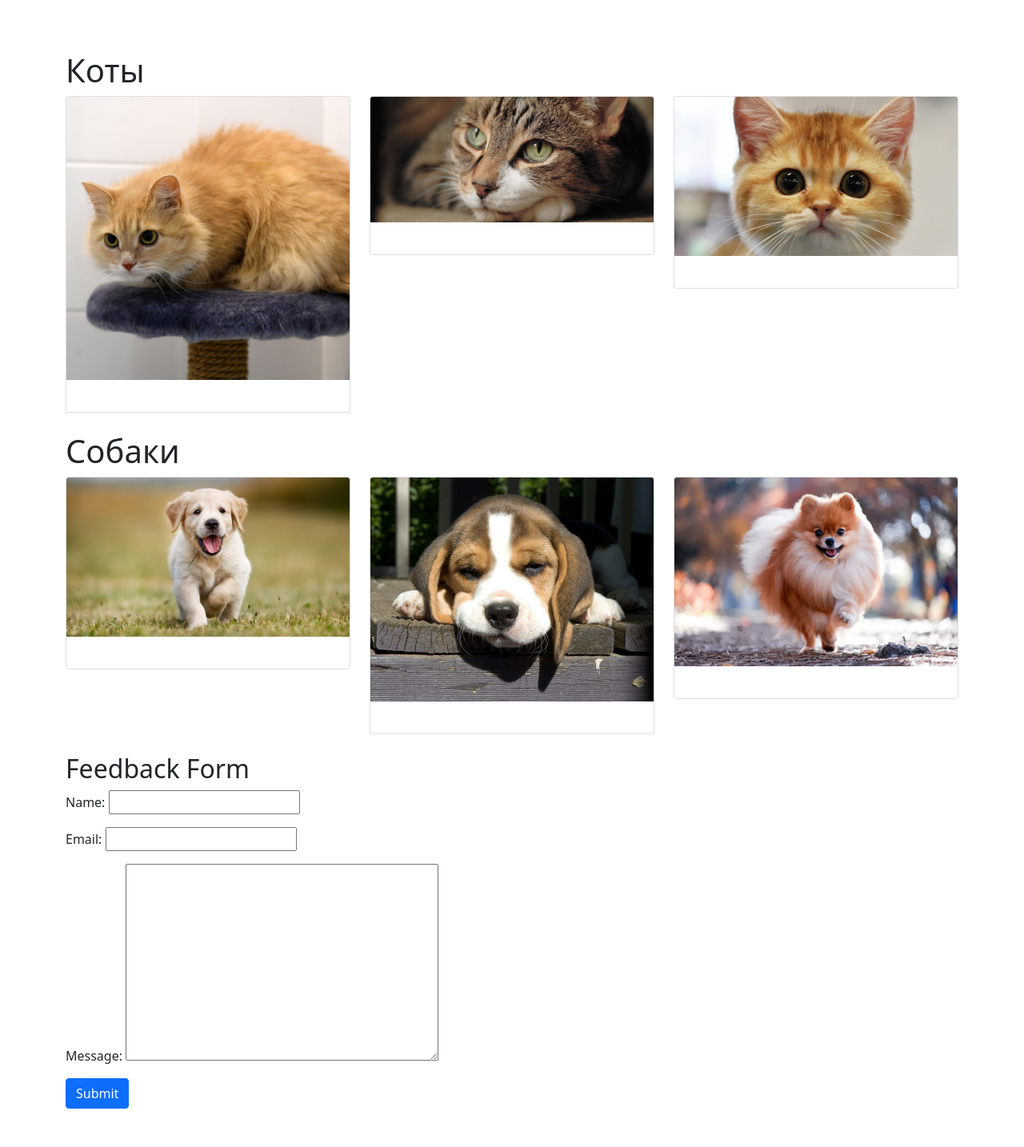
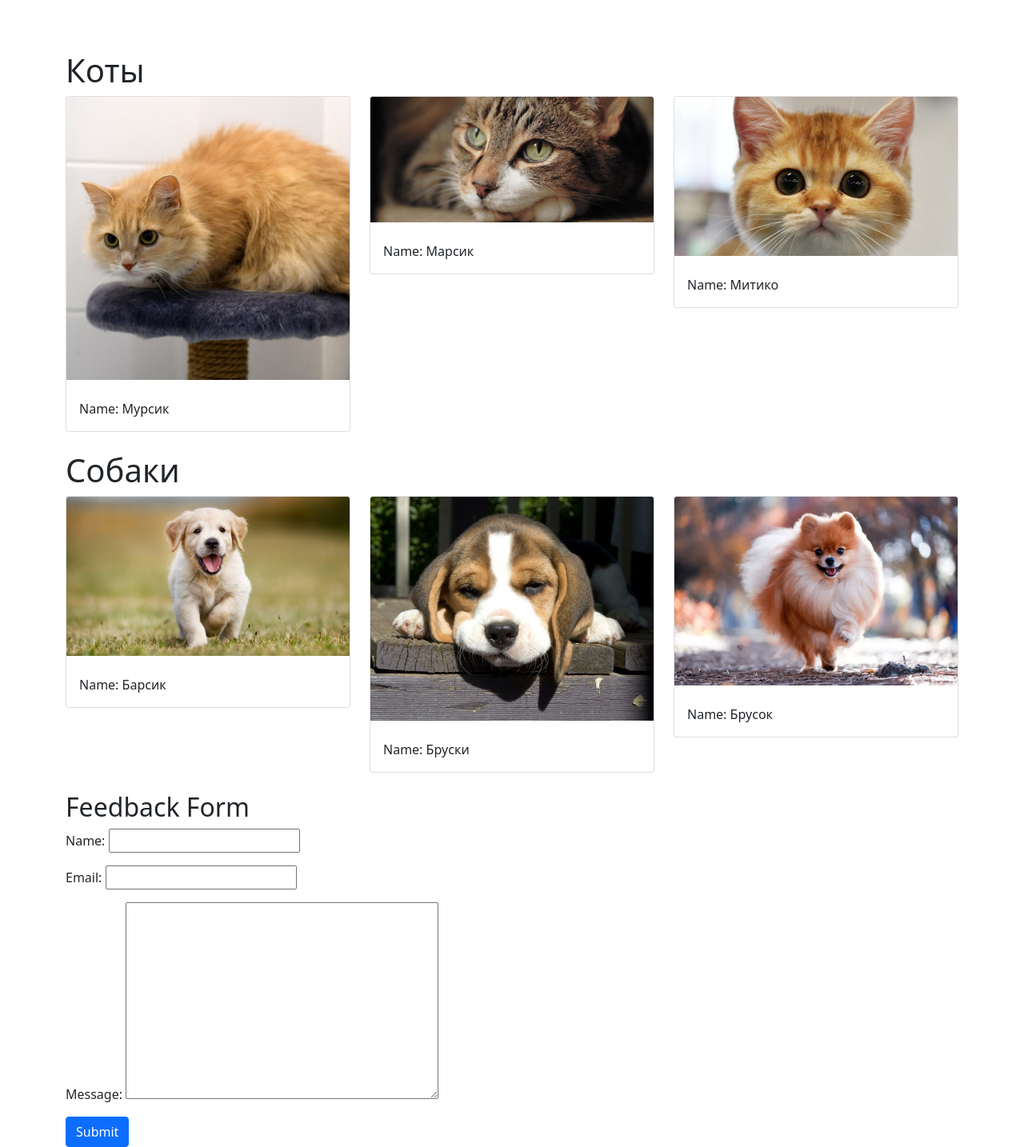
Before and after one commit to ArmanJangitayev/cat_dog, a Django app: page /feedback/ in a window 1280 px wide. Shown: the whole page at 80% size. Before the commit the page ends 1386 px from the top, so only its background shows below. Run offline with Django 5.2, Linux system fonts and the light colour scheme; data comes from the database, SQL or seed files in the repository; both versions use the stored data as it was after the commit.

Commit message:
project main catdog
all code

```diff
--- a/feedback/templates/feedback_form.html
+++ b/feedback/templates/feedback_form.html
@@ -24,6 +24,7 @@
             <img src="{{ cat.image.image.url }}" class="card-img-top" alt="{{ cat.title }}">
             <div class="card-body">
                 <h5 class="card-title">{{ cat.title }}</h5>
+                <p class="card-text">Name: {{ cat.name }}</p>
             </div>
         </div>
     </div>
@@ -39,6 +40,7 @@
             <img src="{{ dog.image.image.url }}" class="card-img-top" alt="{{ dog.title }}">
             <div class="card-body">
                 <h5 class="card-title">{{ dog.title }}</h5>
+                 <p class="card-text">Name: {{ dog.name }}</p>
             </div>
         </div>
     </div>
```
Also changed, not shown: db.sqlite3, 2 other files.
